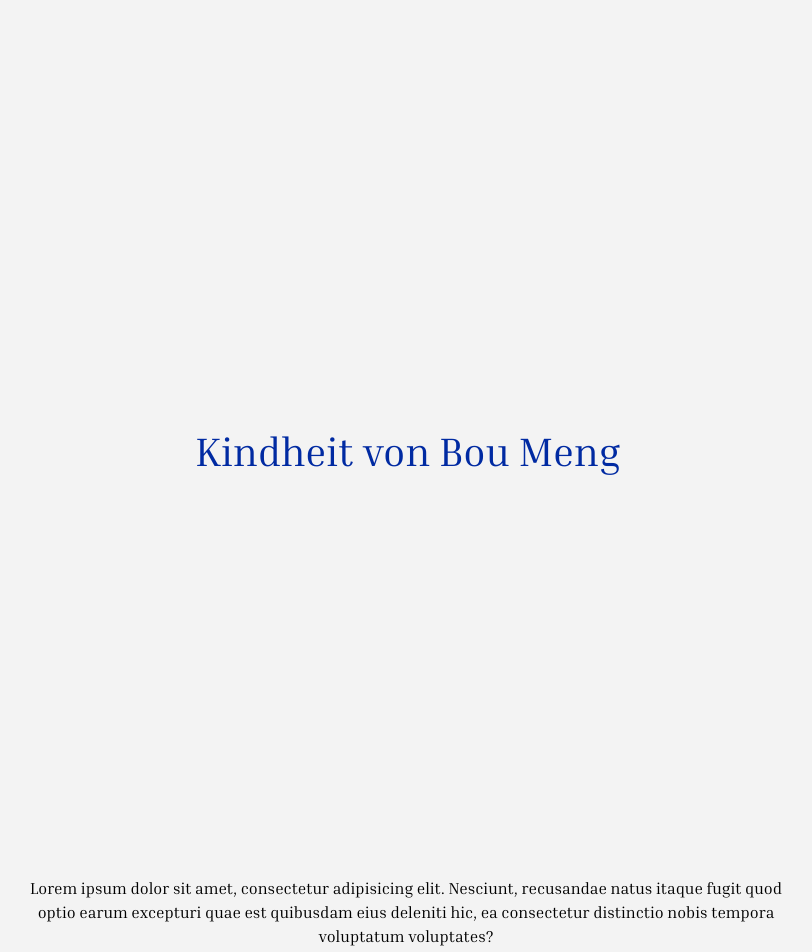
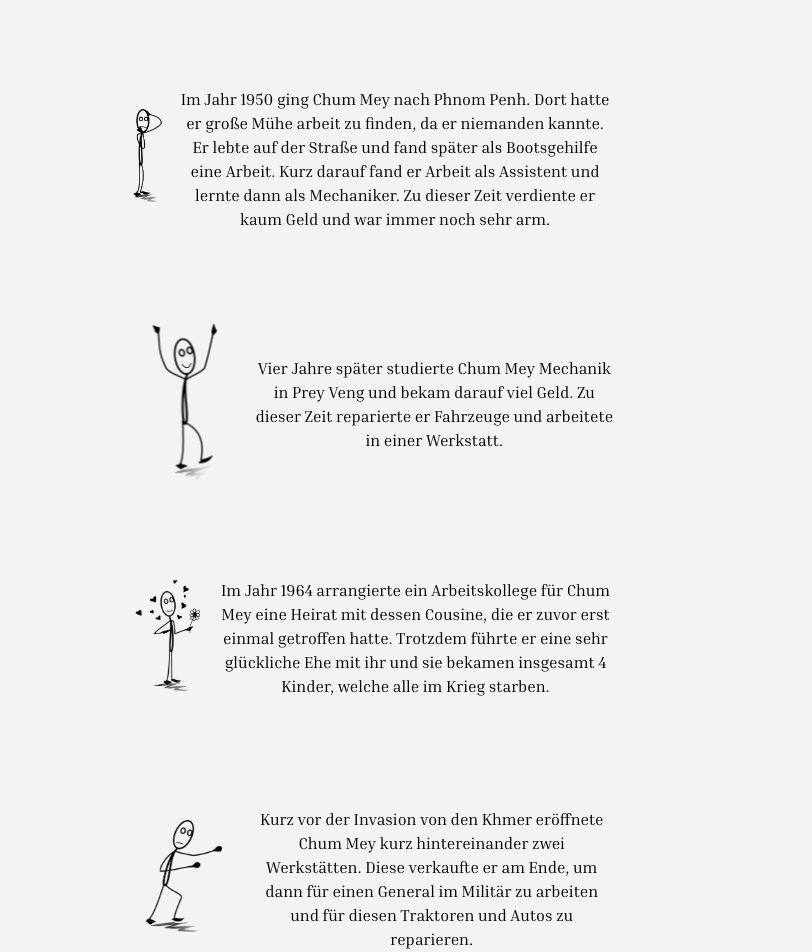
Before and after one commit to carlobeckmann2602/digital-storytelling-, a React (Vite) app: page / in a window 1280 px wide. Shown: the part 3680-4632 px from the top of the page, without its empty margins (234-1046 px from the left). Built offline with nearby package versions, Linux system fonts and the light colour scheme.

Commit message:
Move Pre Invasion to childhood

```diff
--- a/src/components/chapter/ChildhoodC/ChildhoodC.tsx
+++ b/src/components/chapter/ChildhoodC/ChildhoodC.tsx
@@ -10,7 +10,10 @@ import sampleGlücklich from '@/assets/img/sample_glücklich.png'
 import sampleArbeit from '@/assets/img/sample_hand.png'
 import sampleBedruckt from '@/assets/img/sample_bedruckt.png'
 import InfoI from '@/assets/img/info_i.png'
-
+import sampleSorge from '@/assets/img/sample_sorge.png'
+import sampleHappy from '@/assets/img/sample_happy.png'
+import sampleLove from '@/assets/img/sample_love.png'
+import sampleFight from '@/assets/img/sample_fight.png'
 
 interface Props {
   setCurrentChapter: (chapter: Chapter) => void
@@ -55,14 +58,48 @@ const ChildhoodC = (props: Props) => {
           <img src={sampleBedruckt} alt='Austauschbild' className={classes.img} />
         </Parallax>
         <Parallax speed={5} translateX={['-10px', '-100px']}>
-          <p>{language.c_10J}
+          <p>
+            {language.c_10J}
             <motion.button
               whileHover={{ scale: 1.6 }}
               whileTap={{ scale: 1.2 }}
-              className={classes.infobutton}>
-                <img src={InfoI} className={classes.info} />
+              className={classes.infobutton}
+            >
+              <img src={InfoI} className={classes.info} />
             </motion.button>
           </p>
+        </Parallax>
+      </div>
+      <div className={classes.section}>
+        <Parallax speed={5} translateX={['-100px', '-10px']}>
+          <img src={sampleSorge} alt='Austauschbild' className={classes.img} />
+        </Parallax>
+        <Parallax speed={5} translateX={['-10px', '-100px']}>
+          <p>{language.c_1950}</p>
+        </Parallax>
+      </div>
+      <div className={classes.section}>
+        <Parallax speed={5} translateX={['-100px', '-10px']}>
+          <img src={sampleHappy} alt='Austauschbild' className={classes.img} />
+        </Parallax>
+        <Parallax speed={5} translateX={['-10px', '-100px']}>
+          <p>{language.c_study}</p>
+        </Parallax>
+      </div>
+      <div className={classes.section}>
+        <Parallax speed={5} translateX={['-100px', '-10px']}>
+          <img src={sampleLove} alt='Austauschbild' className={classes.img} />
+        </Parallax>
+        <Parallax speed={5} translateX={['-10px', '-100px']}>
+          <p>{language.c_heirat}</p>
+        </Parallax>
+      </div>
+      <div className={classes.section}>
+        <Parallax speed={5} translateX={['-100px', '-10px']}>
+          <img src={sampleFight} alt='Austauschbild' className={classes.img} />
+        </Parallax>
+        <Parallax speed={5} translateX={['-10px', '-100px']}>
+          <p>{language.c_werkstatt}</p>
         </Parallax>
       </div>
     </div>
--- a/src/components/chapter/ChildhoodC/ChildhoodC_lang.ts
+++ b/src/components/chapter/ChildhoodC/ChildhoodC_lang.ts
@@ -2,3 +2,11 @@ export const HEADLINE = 'Beispiel Headline' // TODO: Replace with real language
 export const geburt_c = 'Es war ein Samstag im November 1931, als ein kleiner Junge namens Chum Mey in Thaot Croh geboren wurde.'
 export const dorf_geburt = 'In diesem Dorf in der Prey Veng Provinz lebte er mit seinen 5 Brüdern und 2 Schwestern und arbeitete zusammen mit seinen Eltern auf der Reisfarm. In die Schule ging er allerdings nicht.'
 export const c_10J = 'Als Chum Mey 10 Jahre alt war, starben seine Eltern und er zog mit seinen Geschwistern zu seinem ältesten Bruder nach Ba Phnom und arbeitete dort wieder auf einer Farm. Nachdem kurze Zeit später der älteste Bruder starb, brachen schwere Zeiten für die Familie an, da die Ernte nicht genug zum Leben war.'
+export const c_1950 =
+  'Im Jahr 1950 ging Chum Mey nach Phnom Penh. Dort hatte er große Mühe arbeit zu finden, da er niemanden kannte. Er lebte auf der Straße und fand später als Bootsgehilfe eine Arbeit. Kurz darauf fand er Arbeit als Assistent und lernte dann als Mechaniker. Zu dieser Zeit verdiente er kaum Geld und war immer noch sehr arm.'
+export const c_study =
+  ' Vier Jahre später studierte Chum Mey Mechanik in Prey Veng und bekam darauf viel Geld. Zu dieser Zeit reparierte er Fahrzeuge und arbeitete in einer Werkstatt.'
+export const c_heirat =
+  'Im Jahr 1964 arrangierte ein Arbeitskollege für Chum Mey eine Heirat mit dessen Cousine, die er zuvor erst einmal getroffen hatte. Trotzdem führte er eine sehr glückliche Ehe mit ihr und sie bekamen insgesamt 4 Kinder, welche alle im Krieg starben.'
+export const c_werkstatt =
+  'Kurz vor der Invasion von den Khmer eröffnete Chum Mey kurz hintereinander zwei Werkstätten. Diese verkaufte er am Ende, um dann für einen General im Militär zu arbeiten und für diesen Traktoren und Autos zu reparieren.'
--- a/src/components/chapter/PreInvasionC/PreInvasionC.tsx
+++ b/src/components/chapter/PreInvasionC/PreInvasionC.tsx
@@ -4,11 +4,6 @@ import classNames from 'classnames'
 import { Chapter, CHAPTERS } from '../../../helpers/constants'
 import useOnScreen from '../../../helpers/useOnScreenHook'
 import classes from './PreInvasionC.module.scss'
-import * as language from './PreInvasionC_lang'
-import sampleSorge from '@/assets/img/sample_sorge.png'
-import sampleHappy from '@/assets/img/sample_happy.png'
-import sampleLove from '@/assets/img/sample_love.png'
-import sampleFight from '@/assets/img/sample_fight.png'
 
 interface Props {
   setCurrentChapter: (chapter: Chapter) => void
@@ -32,38 +27,6 @@ const PreInvasionC = (props: Props) => {
           </h2>
         </div>
       </div>
-      <div className={classes.section}>
-        <Parallax speed={5} translateX={['-100px', '-10px']}>
-          <img src={sampleSorge} alt='Austauschbild' className={classes.img} />
-        </Parallax>
-        <Parallax speed={5} translateX={['-10px', '-100px']}>
-          <p>{language.c_1950}</p>
-        </Parallax>
-      </div>
-      <div className={classes.section}>
-        <Parallax speed={5} translateX={['-100px', '-10px']}>
-          <img src={sampleHappy} alt='Austauschbild' className={classes.img} />
-        </Parallax>
-        <Parallax speed={5} translateX={['-10px', '-100px']}>
-          <p>{language.c_study}</p>
-        </Parallax>
-      </div>
-      <div className={classes.section}>
-        <Parallax speed={5} translateX={['-100px', '-10px']}>
-          <img src={sampleLove} alt='Austauschbild' className={classes.img} />
-        </Parallax>
-        <Parallax speed={5} translateX={['-10px', '-100px']}>
-          <p>{language.c_heirat}</p>
-        </Parallax>
-      </div>
-      <div className={classes.section}>
-        <Parallax speed={5} translateX={['-100px', '-10px']}>
-          <img src={sampleFight} alt='Austauschbild' className={classes.img} />
-        </Parallax>
-        <Parallax speed={5} translateX={['-10px', '-100px']}>
-          <p>{language.c_werkstatt}</p>
-        </Parallax>
-      </div>
     </div>
   )
 }
--- a/src/components/chapter/PreInvasionC/PreInvasionC_lang.ts
+++ b/src/components/chapter/PreInvasionC/PreInvasionC_lang.ts
@@ -1,5 +1 @@
 export const HEADLINE = 'Beispiel Headline' // TODO: Replace with real language keys
-export const c_1950 = 'Im Jahr 1950 ging Chum Mey nach Phnom Penh. Dort hatte er große Mühe arbeit zu finden, da er niemanden kannte. Er lebte auf der Straße und fand später als Bootsgehilfe eine Arbeit. Kurz darauf fand er Arbeit als Assistent und lernte dann als Mechaniker. Zu dieser Zeit verdiente er kaum Geld und war immer noch sehr arm.'
-export const c_study = ' Vier Jahre später studierte Chum Mey Mechanik in Prey Veng und bekam darauf viel Geld. Zu dieser Zeit reparierte er Fahrzeuge und arbeitete in einer Werkstatt.'
-export const c_heirat = 'Im Jahr 1964 arrangierte ein Arbeitskollege für Chum Mey eine Heirat mit dessen Cousine, die er zuvor erst einmal getroffen hatte. Trotzdem führte er eine sehr glückliche Ehe mit ihr und sie bekamen insgesamt 4 Kinder, welche alle im Krieg starben.'
-export const c_werkstatt = 'Kurz vor der Invasion von den Khmer eröffnete Chum Mey kurz hintereinander zwei Werkstätten. Diese verkaufte er am Ende, um dann für einen General im Militär zu arbeiten und für diesen Traktoren und Autos zu reparieren.'
```
